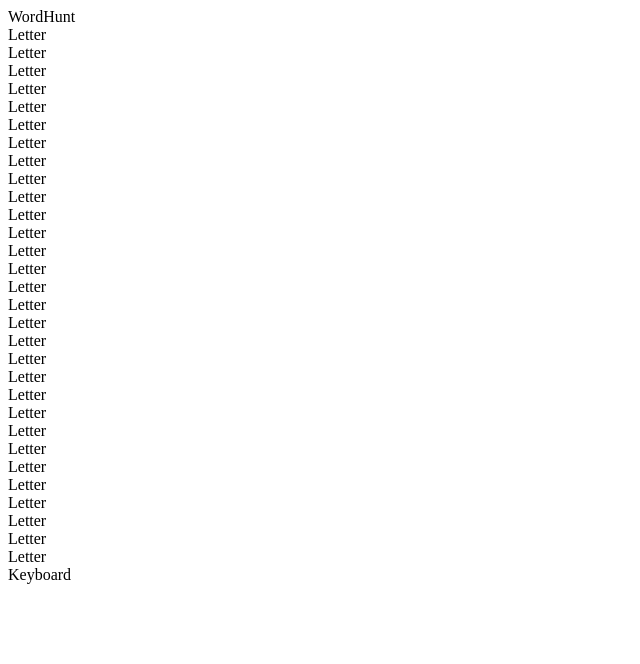
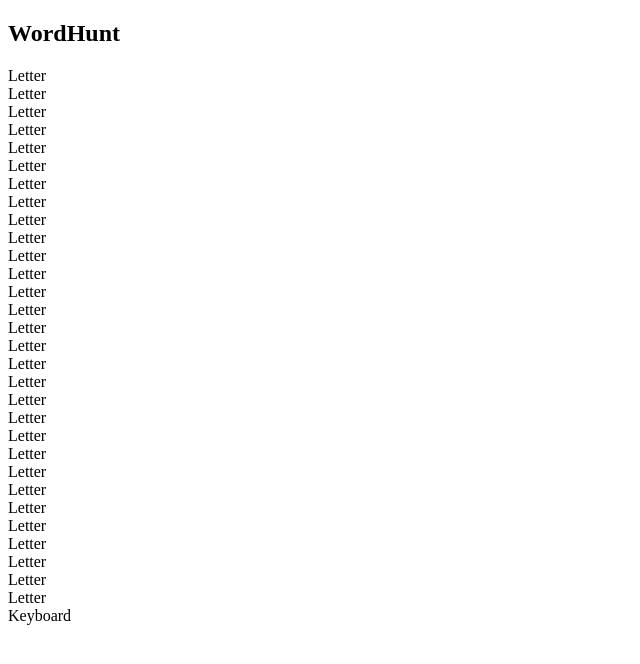
Before and after one commit to Lucaas27/WordHunt, a React (Vite) app: page / in a window 1280 px wide. Shown: the top 664 px of the page, without its empty margins (0-640 px from the left). Built offline with nearby package versions, Linux system fonts and the light colour scheme.

Commit message:
Fix nav bar

```diff
--- a/src/App.jsx
+++ b/src/App.jsx
@@ -6,7 +6,9 @@
 
   return (
     <div className='App'>
-      <nav>WordHunt</nav>
+      <nav>
+        <h1>WordHunt</h1>
+      </nav>
       <Board />
       <Keyboard />
     </div>
```
